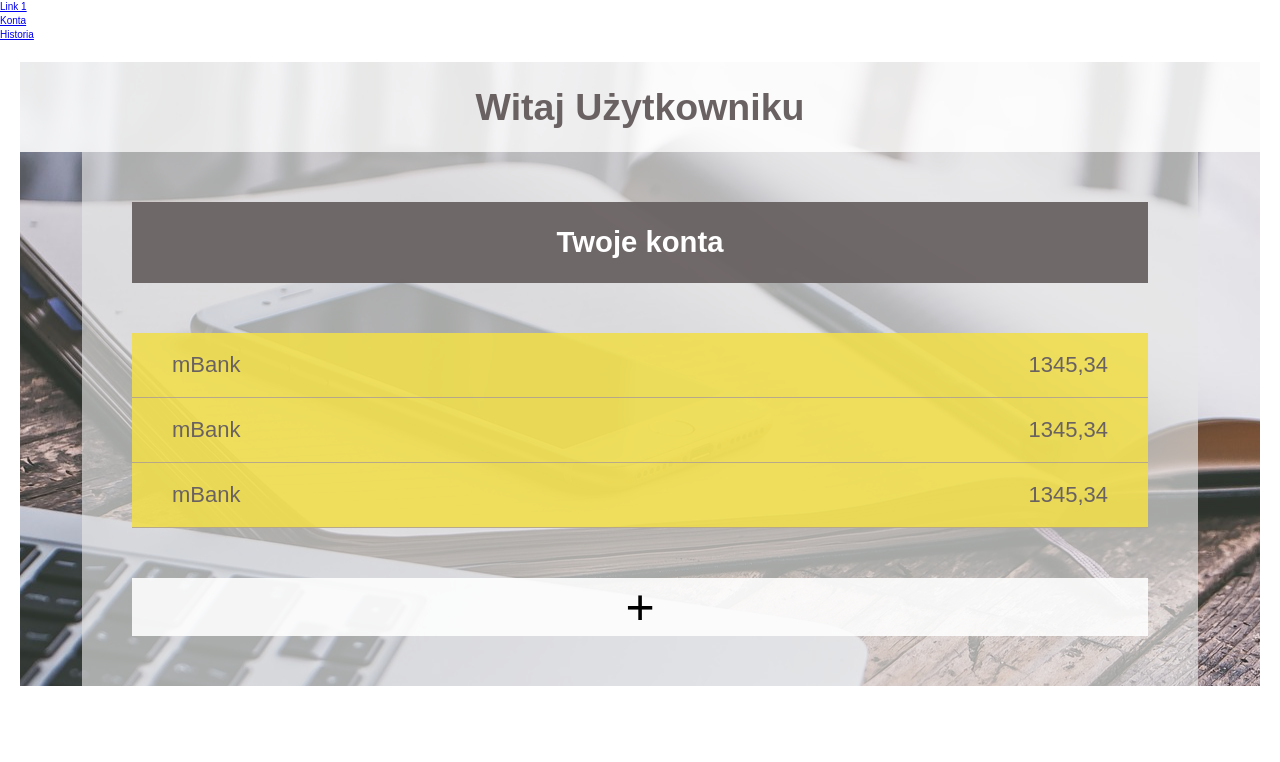
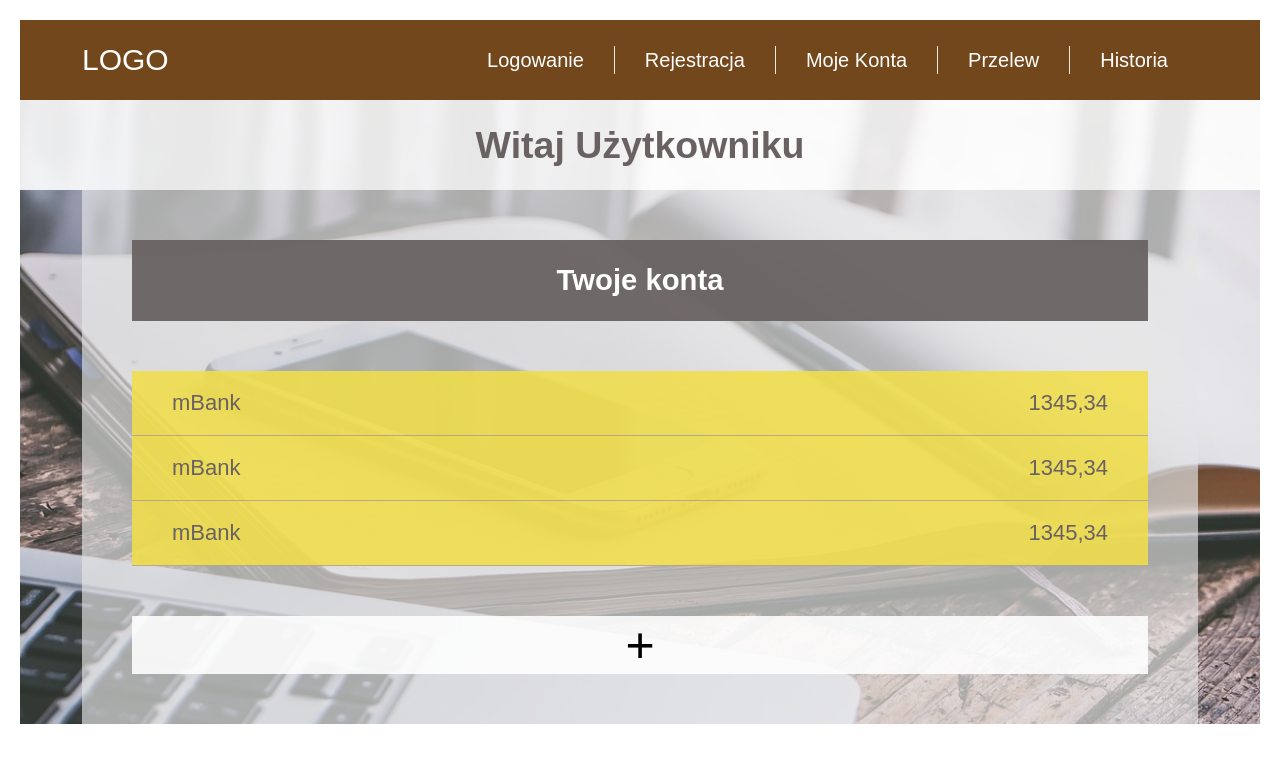
Before and after one commit to GWitczak/cc.BudgetApp, a website built with webpack: page client/src/index.html in a window 1280 px wide. Built offline with nearby package versions, Linux system fonts and the light colour scheme; files whose address does not match are found by name.

Commit message:
simple menu

```diff
--- a/client/src/index.html
+++ b/client/src/index.html
@@ -11,20 +11,29 @@
 </head>
 
 <body>
-  <header>
 
-    <div class="menu">
+    <header class="header">
+        <div class="header__container">
+            <div class="header__logo">LOGO</div>
+            <nav class="menu">
                 <ul class="menu__nav">
-        <li class="menu__nav-item">
-            <a href="/" class="menu__nav-link">Link 1</a>
+                    <li class="menu__nav-item js-login">
+                        <a href="/login" class="menu__nav-link">Logowanie</a>
                     </li>
-        <li class="menu__nav-item">
-            <a href="/accounts" class="menu__nav-link">Konta</a>
+                    <li class="menu__nav-item js-register">
+                        <a href="/register" class="menu__nav-link">Rejestracja</a>
                     </li>
-        <li class="menu__nav-item">
+                    <li class="menu__nav-item js-accounts">
+                        <a href="/accounts" class="menu__nav-link">Moje Konta</a>
+                    </li>
+                    <li class="menu__nav-item js-transfer">
+                        <a href="/transfer" class="menu__nav-link">Przelew</a>
+                    </li>
+                    <li class="menu__nav-item js-history">
                         <a href="/history" class="menu__nav-link">Historia</a>
                     </li>
                 </ul>
+            </nav>
         </div>
     </header>
 
--- a/client/src/js/controllers/menuCtrl.js
+++ b/client/src/js/controllers/menuCtrl.js
@@ -12,7 +12,7 @@ class MenuCtrl {
         ev.preventDefault();
 
         // Wewnętrzna logika
-        const link = ev.target.closest(`.${this.view.elStr.menuLink}`);
+        const link = ev.target.closest(`${this.view.elStr.menuLink}`);
         if (!link) return;
 
         // Przekazujemy dane na zewnątrz do MainCtrl o tym co zostało kliknięte
@@ -26,7 +26,9 @@ class MenuCtrl {
     }
 
     init(menuClickCallback) {
-        console.log('Menu Ctrl working...')
+        console.log('Menu Ctrl working...');
+
+        // this.view.showHideLinks(false);
 
         this._setListeners(menuClickCallback);
     }
--- a/client/src/js/views/menuView.js
+++ b/client/src/js/views/menuView.js
@@ -6,10 +6,22 @@ class MenuView extends BaseView {
         super();
 
         this.elStr = {
-            menuLink: 'menu__nav-link'
+            menuLink: '.menu__nav-link',
+            jsLogin: '.js-login',
+            jsRegister: '.js-register',
+            jsAccounts: '.js-accounts',
+            jsTransfer: '.js-transfer',
+            jsHistory: '.js-history',
         }
     };
 
+    showHideLinks(isLogged) {
+        this.getElementByElStr(this.elStr.jsLogin).style.display = isLogged ? 'none' : 'inline-block' ;
+        this.getElementByElStr(this.elStr.jsRegister).style.display = isLogged ? 'none' : 'inline-block';
+        this.getElementByElStr(this.elStr.jsAccounts).style.display = isLogged ? 'inline-block' : 'none';
+        this.getElementByElStr(this.elStr.jsTransfer).style.display = isLogged ? 'inline-block' : 'none';
+        this.getElementByElStr(this.elStr.jsHistory).style.display = isLogged ? 'inline-block' : 'none';
+    }
 }
 
 export default MenuView;
--- a/client/src/sass/base/_base.scss
+++ b/client/src/sass/base/_base.scss
@@ -23,6 +23,6 @@ select {
     outline: none;
 }
 
-ul, ul {
+ul, ol {
     list-style: none;
 }
--- a/client/src/sass/layout/_header.scss
+++ b/client/src/sass/layout/_header.scss
@@ -0,0 +1,48 @@
+.header {
+    background-color: var(--color-secondary);
+    color: var(--color-white);
+
+    &__container {
+        display: flex;
+        align-items: center;
+        height: 8rem;
+        width: 90%;
+        @include centerBlock;
+    }
+
+    &__logo {
+        margin-right: auto;
+        font-size: 3rem;
+    }
+}
+
+.menu {
+
+    &__nav {
+        font-size: 0;
+    }
+
+    &__nav-item {
+        display: inline-block;
+
+        &:not(:last-child) {
+            border-right: 1px solid var(--color-white-opa);
+        }
+    }
+
+    &__nav-link {
+        font-size: 2rem;
+        display: block;
+        padding: 0 3rem;
+        color: var(--color-white);
+        text-decoration: none;
+        transition: color .3s;
+
+        &:hover,
+        &:active {
+            color: var(--color-gray-4);
+        }
+
+    }
+
+}
--- a/client/src/sass/layout/_structure.scss
+++ b/client/src/sass/layout/_structure.scss
@@ -1,5 +1,8 @@
+body {
+    padding: 2rem;
+}
+
 .content {
-    padding: 2rem;
     background-image: url(../../assets/logged.jpg);
     background-repeat: no-repeat;
     background-size: cover;
```
Lines whose indentation alone changed are shown as unchanged.
